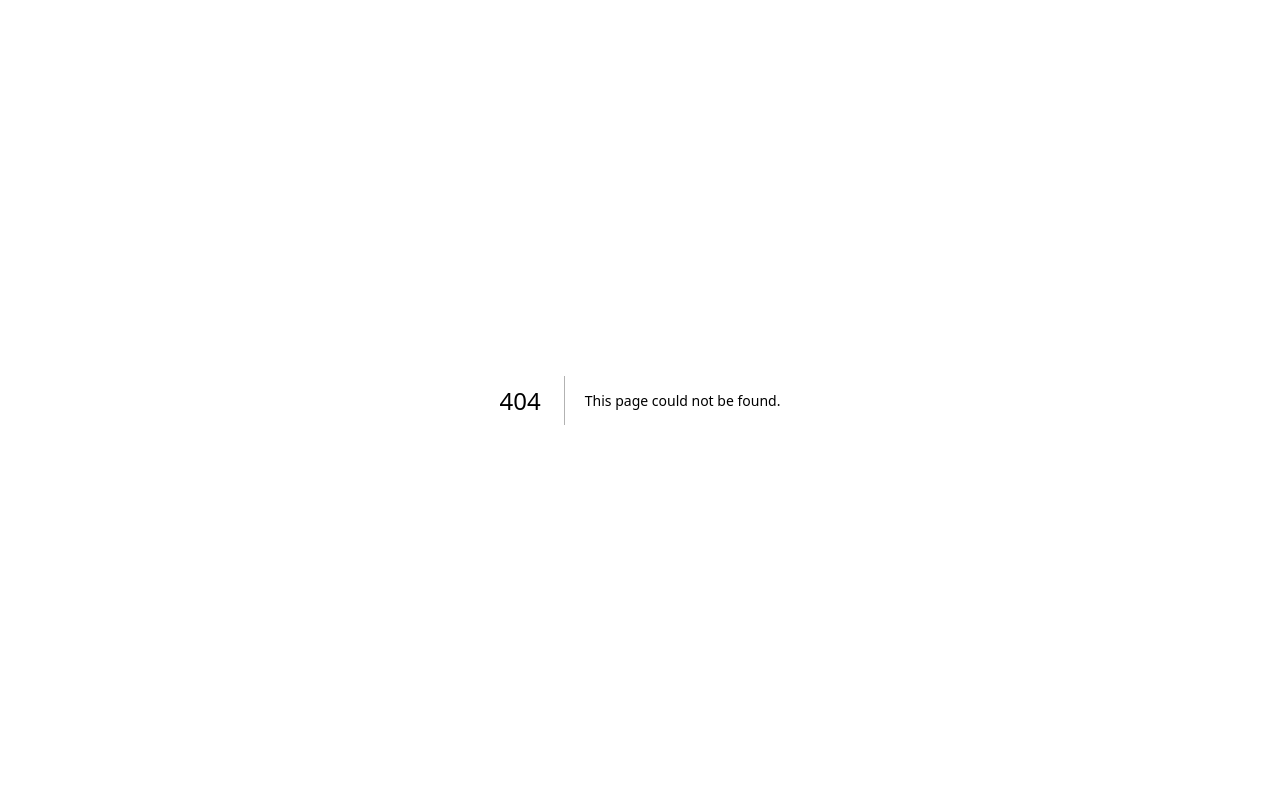
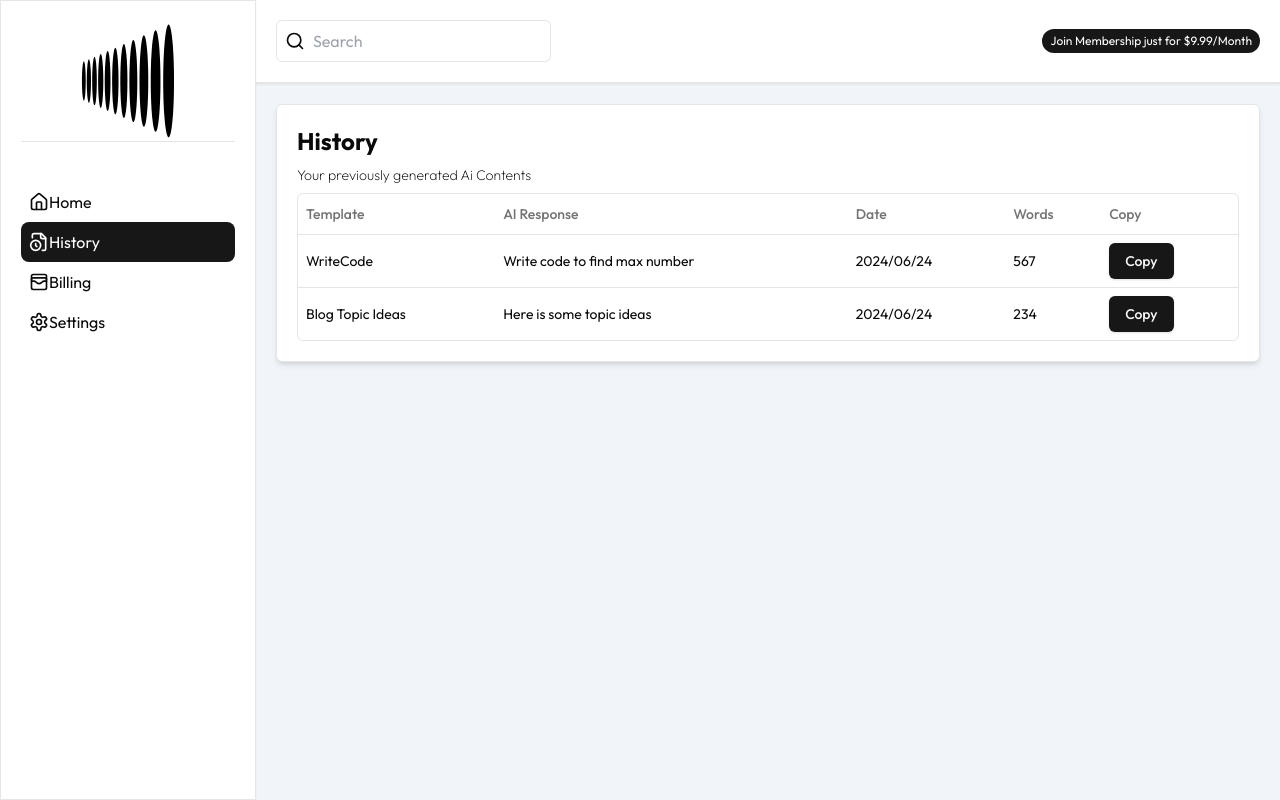
Before and after one commit to manushadananjaya/ai-content-generator, a Next.js app: page /dashboard/history in a window 1280 px wide. Before the commit this address had no page. Built offline with nearby package versions, Linux system fonts and the light colour scheme.

Commit message:
history done

```diff
--- /dev/null
+++ b/app/dashboard/_components/DataTableHistory.tsx
@@ -0,0 +1,80 @@
+"use client"
+import React from "react";
+import {
+  ColumnDef,
+  flexRender,
+  getCoreRowModel,
+  useReactTable,
+} from "@tanstack/react-table";
+
+import {
+  Table,
+  TableBody,
+  TableCell,
+  TableHead,
+  TableHeader,
+  TableRow,
+} from "@/components/ui/table";
+
+import { Button } from "@/components/ui/button";
+
+interface DataTableProps<TData, TValue> {
+  columns: ColumnDef<TData, TValue>[];
+  data: TData[];
+}
+
+export function DataTable<TData, TValue>({
+  columns,
+  data,
+}: DataTableProps<TData, TValue>) {
+  const table = useReactTable({
+    data,
+    columns,
+    getCoreRowModel: getCoreRowModel(),
+  });
+
+  return (
+    <div className="rounded-md border">
+      <Table>
+        <TableHeader>
+          {table.getHeaderGroups().map((headerGroup) => (
+            <TableRow key={headerGroup.id}>
+              {headerGroup.headers.map((header) => (
+                <TableHead key={header.id}>
+                  {header.isPlaceholder
+                    ? null
+                    : flexRender(
+                        header.column.columnDef.header,
+                        header.getContext()
+                      )}
+                </TableHead>
+              ))}
+            </TableRow>
+          ))}
+        </TableHeader>
+        <TableBody>
+          {table.getRowModel().rows?.length ? (
+            table.getRowModel().rows.map((row) => (
+              <TableRow
+                key={row.id}
+                data-state={row.getIsSelected() && "selected"}
+              >
+                {row.getVisibleCells().map((cell) => (
+                  <TableCell key={cell.id}>
+                    {flexRender(cell.column.columnDef.cell, cell.getContext())}
+                  </TableCell>
+                ))}
+              </TableRow>
+            ))
+          ) : (
+            <TableRow>
+              <TableCell colSpan={columns.length} className="h-24 text-center">
+                No results.
+              </TableCell>
+            </TableRow>
+          )}
+        </TableBody>
+      </Table>
+    </div>
+  );
+}
--- /dev/null
+++ b/app/dashboard/_components/HistorySection.tsx
@@ -0,0 +1,37 @@
+import React from 'react'
+import { DataTable } from './DataTableHistory';
+import { HistoryTableData, columnsHistoryTable } from './columnsHistoryTable';
+
+async function getData(): Promise<HistoryTableData[]> {
+  // Fetch data from your API here.
+  return [
+    {
+      Template:"WriteCode",
+      AiResp:"Write code to find max number",
+      Date:"2024/06/24",
+      Words:567,
+      Copy:"Copy"
+    },
+    {
+        Template:"Blog Topic Ideas",
+        AiResp:"Here is some topic ideas",
+        Date:"2024/06/24",
+        Words:234,
+        Copy:"Copy"
+    }
+  ];
+}
+
+
+export default async function HistorySection() {
+    const data = await getData()
+  return (
+    <div className="p-5 shadow-md rounded-md border bg-white flex-col gap-5 my-5 mx-5">
+      <h2 className="text-2xl font-bold">History</h2>
+      <p className="font-extralight text-sm my-2">
+        Your previously generated Ai Contents
+      </p>
+      <DataTable columns={columnsHistoryTable} data={data} />
+    </div>
+  );
+}
--- a/app/dashboard/_components/SideNav.tsx
+++ b/app/dashboard/_components/SideNav.tsx
@@ -42,13 +42,16 @@ function SideNav() {
 
       <div className="mt-10">
         {MenuList.map((item, index) => (
-          <div
-            key={index}
-            className={`flex items-center space-x-2 p-2 rounded-lg hover:bg-primary hover:text-white cursor-pointer ${path == item.link ? 'bg-primary text-white' : ''}`}
-          >
-            <item.icon size={20} />
-            <a href={item.link}>{item.name}</a>
-          </div>
+          <a href={item.link} key={index}>
+            <div
+              className={`flex items-center space-x-2 p-2 rounded-lg hover:bg-primary hover:text-white cursor-pointer ${
+                path == item.link ? "bg-primary text-white" : ""
+              }`}
+            >
+              <item.icon size={20} />
+              {item.name}
+            </div>
+          </a>
         ))}
       </div>
     </div>
--- /dev/null
+++ b/app/dashboard/_components/columnsHistoryTable.tsx
@@ -0,0 +1,41 @@
+"use client"
+import { ColumnDef } from "@tanstack/react-table";
+import { Button } from "@/components/ui/button";
+
+export type HistoryTableData = {
+    Template: string;
+    AiResp: string;
+    Date: string;
+    Words: number;
+    Copy: string;
+    };
+
+export const columnsHistoryTable: ColumnDef<HistoryTableData>[] = [
+  {
+    header: "Template",
+    accessorKey: "Template",
+  },
+  {
+    header: "AI Response",
+    accessorKey: "AiResp",
+  },
+  {
+    header: "Date",
+    accessorKey: "Date",
+  },
+  {
+    header: "Words",
+    accessorKey: "Words",
+  },
+  {
+    header: "Copy",
+    accessorKey: "Copy",
+    cell: ({ row }) => (
+      <Button
+        onClick={() => navigator.clipboard.writeText(row.getValue("Copy"))}
+      >
+        Copy
+      </Button>
+    ),
+  },
+];
--- a/app/dashboard/content/[template-slug]/page.tsx
+++ b/app/dashboard/content/[template-slug]/page.tsx
@@ -9,6 +9,10 @@ import { ArrowLeft } from "lucide-react";
 import Link from "next/link";
 import { chatSession } from "@/utils/AiModel";
 import { useState } from "react";
+import { db } from "@/utils/db";
+import { AIOutput } from "@/utils/schema";
+import { useUser } from "@clerk/nextjs";
+import moment from "moment";
 
 interface PROPS {
   params: {
@@ -23,6 +27,7 @@ function CreateNewContent(props: PROPS) {
 
   const [loading, setLoading] = useState(false);
   const [aiOutput, setAiOutput] = useState<string>("Your Result will be shown here");
+  const {user} = useUser();
 
   const GenerateAiContent = async (formData: any) => {
     setLoading(true);
@@ -31,9 +36,22 @@ function CreateNewContent(props: PROPS) {
     console.log(FinalAiPrompt);
 
     const result = await chatSession.sendMessage(FinalAiPrompt);
-    setAiOutput(result.response.text());
-    console.log(result.response.text());
+    setAiOutput(result?.response.text());
+    await SaveInDb(formData, selectedTemplate?.slug, result?.response.text());
     setLoading(false);
+  };
+
+  const SaveInDb = async (formData: any, templateSlug: any, aiResponse: string) => {
+    const data = {
+      formData: JSON.stringify(formData),
+      aiResponse: aiResponse,
+      templateSlug: templateSlug,
+      createdBy: user?.primaryEmailAddress?.emailAddress || "", // Ensure createdBy is always a string
+      createdAt: moment().format("YYYY-MM-DD HH:mm:ss"),
+    };
+    await db.insert(AIOutput).values(data);
+
+    console.log("Data Saved in DB", data);
   };
 
   return (
--- /dev/null
+++ b/app/dashboard/history/page.tsx
@@ -0,0 +1,14 @@
+import React from 'react'
+import HistorySection from '../_components/HistorySection'
+
+
+function History() {
+  return (
+    <div>
+      <HistorySection />
+
+    </div>
+  )
+}
+
+export default History
--- /dev/null
+++ b/components/ui/table.tsx
@@ -0,0 +1,120 @@
+import * as React from "react"
+
+import { cn } from "@/lib/utils"
+
+const Table = React.forwardRef<
+  HTMLTableElement,
+  React.HTMLAttributes<HTMLTableElement>
+>(({ className, ...props }, ref) => (
+  <div className="relative w-full overflow-auto">
+    <table
+      ref={ref}
+      className={cn("w-full caption-bottom text-sm", className)}
+      {...props}
+    />
+  </div>
+))
+Table.displayName = "Table"
+
+const TableHeader = React.forwardRef<
+  HTMLTableSectionElement,
+  React.HTMLAttributes<HTMLTableSectionElement>
+>(({ className, ...props }, ref) => (
+  <thead ref={ref} className={cn("[&_tr]:border-b", className)} {...props} />
+))
+TableHeader.displayName = "TableHeader"
+
+const TableBody = React.forwardRef<
+  HTMLTableSectionElement,
+  React.HTMLAttributes<HTMLTableSectionElement>
+>(({ className, ...props }, ref) => (
+  <tbody
+    ref={ref}
+    className={cn("[&_tr:last-child]:border-0", className)}
+    {...props}
+  />
+))
+TableBody.displayName = "TableBody"
+
+const TableFooter = React.forwardRef<
+  HTMLTableSectionElement,
+  React.HTMLAttributes<HTMLTableSectionElement>
+>(({ className, ...props }, ref) => (
+  <tfoot
+    ref={ref}
+    className={cn(
+      "border-t bg-muted/50 font-medium [&>tr]:last:border-b-0",
+      className
+    )}
+    {...props}
+  />
+))
+TableFooter.displayName = "TableFooter"
+
+const TableRow = React.forwardRef<
+  HTMLTableRowElement,
+  React.HTMLAttributes<HTMLTableRowElement>
+>(({ className, ...props }, ref) => (
+  <tr
+    ref={ref}
+    className={cn(
+      "border-b transition-colors hover:bg-muted/50 data-[state=selected]:bg-muted",
+      className
+    )}
+    {...props}
+  />
+))
+TableRow.displayName = "TableRow"
+
+const TableHead = React.forwardRef<
+  HTMLTableCellElement,
+  React.ThHTMLAttributes<HTMLTableCellElement>
+>(({ className, ...props }, ref) => (
+  <th
+    ref={ref}
+    className={cn(
+      "h-10 px-2 text-left align-middle font-medium text-muted-foreground [&:has([role=checkbox])]:pr-0 [&>[role=checkbox]]:translate-y-[2px]",
+      className
+    )}
+    {...props}
+  />
+))
+TableHead.displayName = "TableHead"
+
+const TableCell = React.forwardRef<
+  HTMLTableCellElement,
+  React.TdHTMLAttributes<HTMLTableCellElement>
+>(({ className, ...props }, ref) => (
+  <td
+    ref={ref}
+    className={cn(
+      "p-2 align-middle [&:has([role=checkbox])]:pr-0 [&>[role=checkbox]]:translate-y-[2px]",
+      className
+    )}
+    {...props}
+  />
+))
+TableCell.displayName = "TableCell"
+
+const TableCaption = React.forwardRef<
+  HTMLTableCaptionElement,
+  React.HTMLAttributes<HTMLTableCaptionElement>
+>(({ className, ...props }, ref) => (
+  <caption
+    ref={ref}
+    className={cn("mt-4 text-sm text-muted-foreground", className)}
+    {...props}
+  />
+))
+TableCaption.displayName = "TableCaption"
+
+export {
+  Table,
+  TableHeader,
+  TableBody,
+  TableFooter,
+  TableHead,
+  TableRow,
+  TableCell,
+  TableCaption,
+}
```
Also changed, not shown: package.json (+4 -3 lines), 1 other file (tests, documents, lock files or other folders).
